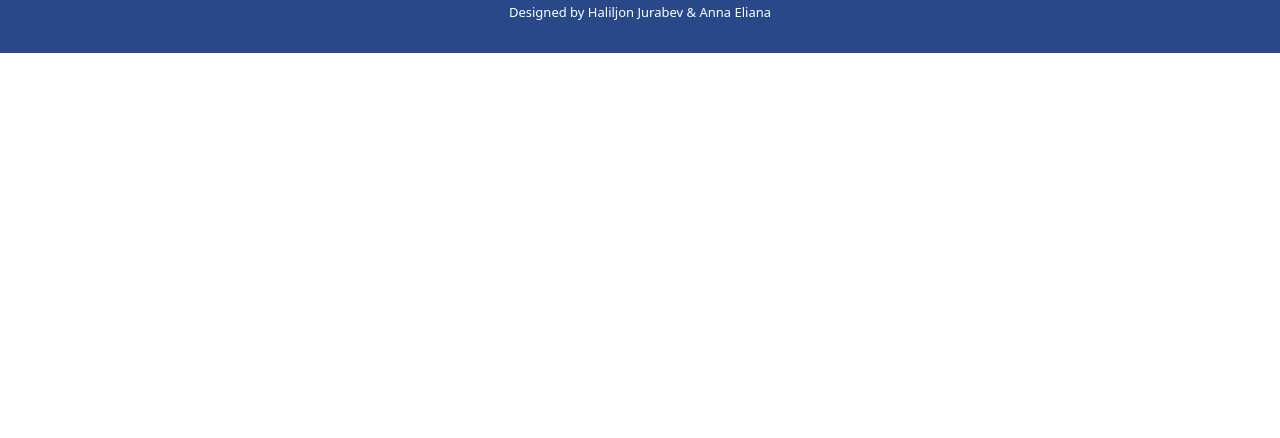
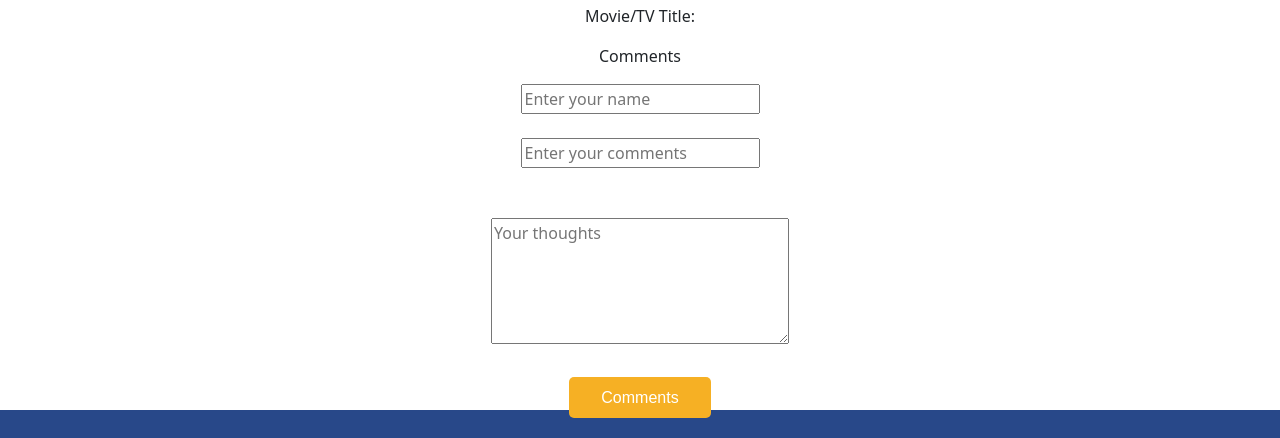
Before and after one commit to haliljon/JavaScript-Capstone, a website built with webpack: page src/index.html in a window 1280 px wide. Shown: the part 755-1193 px from the top of the page. Before the commit the page ends 808 px from the top, so only its background shows below. Built offline with nearby package versions, Linux system fonts and the light colour scheme; no server answers.

Commit message:
Add elements to html and css for the popup

```diff
--- a/src/index.html
+++ b/src/index.html
@@ -1,13 +1,11 @@
 <!DOCTYPE html>
 <html lang="en">
+
 <head>
   <meta charset="UTF-8" />
   <meta http-equiv="X-UA-Compatible" content="IE=edge" />
   <meta name="viewport" content="width=device-width, initial-scale=1.0" />
-    <link
-      rel="stylesheet"
-      href="https://cdn.jsdelivr.net/npm/boxicons@latest/css/boxicons.min.css"
-    />
+  <link rel="stylesheet" href="https://cdn.jsdelivr.net/npm/boxicons@latest/css/boxicons.min.css" />
 
   <title>Document</title>
 </head>
@@ -15,15 +13,10 @@
 <body>
   <div id="hero">
     <header id="header" class="fixed-top d-flex align-items-center">
-        <div
-          class="container d-flex align-items-center justify-content-between"
-        >
-          <h1 class="logo"
-            ><img
-              src="./resources/Disney-logo-png.png"
-              alt="Logo"
-              class="img-fluid"
-          /></h1>
+      <div class="container d-flex align-items-center justify-content-between">
+        <h1 class="logo">
+          <img src="./resources/Disney-logo-png.png" alt="Logo" class="img-fluid" />
+        </h1>
 
         <nav id="navbar" class="navbar">
           <ul>
@@ -32,8 +25,9 @@
             <li><a class="nav-link scrollto" href="#team">Team</a></li>
             <li><a class="nav-link scrollto" href="#contact">Contact</a></li>
           </ul>
-            <i class="bi bi-list mobile-nav-toggle"></i> </nav
-          ><!-- .navbar -->
+          <i class="bi bi-list mobile-nav-toggle"></i>
+        </nav>
+        <!-- .navbar -->
       </div>
     </header>
     <main>
@@ -41,20 +35,17 @@
         <div class="container">
           <div class="row">
             <!-- Card 1 -->
-              <div
-                class="col-md-6 col-lg-3 d-flex align-items-stretch mb-5 mb-lg-4"
-              >
+            <div class="col-md-6 col-lg-3 d-flex align-items-stretch mb-5 mb-lg-4">
               <div class="icon-box">
                 <div class="image-container">
-                    <img
-                      src="https://static.wikia.nocookie.net/disney/images/f/fa/Normal_EoA_S3_E4_0217.jpg"
-                      alt="Queen Abigail"
-                    />
+                  <img src="https://static.wikia.nocookie.net/disney/images/f/fa/Normal_EoA_S3_E4_0217.jpg"
+                    alt="Queen Abigail" />
                 </div>
                 <h4 class="title"><a href="">Queen Abigail</a></h4>
                 <p class="description">animated series Elena of Avalor</p>
                 <div class="likes">
-                    <p>5 likes</p><i class="bx bx-heart"></i>
+                  <p>5 likes</p>
+                  <i class="bx bx-heart"></i>
                 </div>
                 <div class="text-center mt-3">
                   <a href="#" class="comments text-center">Comments</a>
@@ -67,7 +58,28 @@
     </main>
   </div>
 
-    <!-- popup section -->
+  <!-- PopUp -->
+  <div class="cross">
+    <button type="button" class="btn btn-custom" style="background-color: #f6b024; color: white">
+      &times;<i class="fa-solid fa-circle-xmark"></i>
+    </button>
+  </div>
+
+  <div class="popup">
+    <h1 class="popup__title">Disney Character</h1>
+    <p class="source-name">Movie/TV Title:</p>
+    <p>Comments</p>
+    <input type="text" placeholder="Enter your name" />
+    <br />
+    <input type="text" placeholder="Enter your comments" />
+  </div>
+  <div class="msg">
+    <textarea name="msg" id="thoughts" cols="30" rows="5" placeholder="Your thoughts" required=""></textarea>
+  </div>
+  <div class="text-center mt-3">
+    <a href="#" class="comments-popup text-center">Comments</a>
+  </div>
+  <!-- End of Comment Popup -->
 
   <footer id="footer">
     <div class="container">
@@ -79,10 +91,9 @@
         <a href="#" class="linkedin"><i class="bx bxl-linkedin"></i></a>
       </div>
       <div class="copyright">
-          &copy; Copyright <strong><span>Haliljon & Anna</span></strong
-          >. All Rights Reserved
+        &copy; Copyright <strong><span>Haliljon & Anna</span></strong>. All Rights Reserved
       </div>
-        <div class="credits"> Designed by Haliljon Jurabev & Anna Eliana </div>
+      <div class="credits">Designed by Haliljon Jurabev & Anna Eliana</div>
     </div>
   </footer>
 </body>
--- a/src/style.css
+++ b/src/style.css
@@ -1,5 +1,5 @@
 body {
-  font-family: 'Open Sans', sans-serif;
+  font-family: 'Raleway', sans-serif;
   color: #444;
 }
 
@@ -72,7 +72,7 @@ h6 {
 .navbar a:hover,
 .navbar .active,
 .navbar .active:focus,
-.navbar li:hover > a {
+.navbar li:hover>a {
   color: #fff;
 }
 
@@ -82,8 +82,7 @@ h6 {
 
 #header .logo img {
   max-height: 55px;
-  filter: invert(98%) sepia(2%) saturate(300%) hue-rotate(253deg)
-    brightness(119%) contrast(100%);
+  filter: invert(98%) sepia(2%) saturate(300%) hue-rotate(253deg) brightness(119%) contrast(100%);
 }
 
 .header-inner-pages {
@@ -110,7 +109,7 @@ h6 {
   position: relative;
 }
 
-.navbar > ul > li {
+.navbar>ul>li {
   position: relative;
   white-space: nowrap;
   padding: 10px 0 10px 24px;
@@ -123,7 +122,7 @@ h6 {
   margin-left: 5px;
 }
 
-.navbar > ul > li > a::before {
+.navbar>ul>li>a::before {
   content: '';
   position: absolute;
   height: 2px;
@@ -136,7 +135,7 @@ h6 {
 }
 
 .navbar a:hover::before,
-.navbar li:hover > a::before,
+.navbar li:hover>a::before,
 .navbar .active::before {
   visibility: visible;
   width: 100%;
@@ -197,19 +196,19 @@ h6 {
   transition: 0.3s;
 }
 
-.navbar-mobile > ul > li {
+.navbar-mobile>ul>li {
   padding: 0;
 }
 
 .navbar-mobile a:hover::before,
-.navbar-mobile li:hover > a::before,
+.navbar-mobile li:hover>a::before,
 .navbar-mobile .active::before {
   visibility: hidden;
 }
 
 .navbar-mobile a:hover,
 .navbar-mobile .active,
-.navbar-mobile li:hover > a {
+.navbar-mobile li:hover>a {
   color: #f6b024;
 }
 
@@ -407,3 +406,49 @@ h6 {
 .likes p {
   margin: unset;
 }
+
+/* --------------------------------------------------------------
+  # Popup section
+  -------------------------------------------------------------- */
+
+.cross {
+  float: right;
+}
+
+
+.popup {
+  width: 100%;
+  margin: 0 auto;
+  padding: 25px 45px;
+  border-radius: 10px;
+  display: flex;
+  flex-direction: column;
+  justify-content: center;
+  align-items: center;
+}
+
+.msg {
+  padding: 25px 45px;
+  border-radius: 10px;
+  display: flex;
+  align-items: center;
+  justify-content: center;
+}
+
+.comments-popup {
+  font-family: 'Raleway', sans-serif;
+  padding: 12px 32px;
+  border-radius: 5px;
+  border-color: #f6b024;
+  color: white;
+  background-color: #f6b024;
+  text-decoration: none;
+}
+
+.comments-popup:hover {
+  background: rgba(5, 87, 158, 0.9);
+  border: 2px solid rgba(5, 87, 158, 0.9);
+  -webkit-animation-delay: 0.8s;
+  animation-delay: 0.8s;
+  color: white;
+}
```
Also changed, not shown: dist/index.html, dist/main.js. Lines whose indentation alone changed are shown as unchanged.
